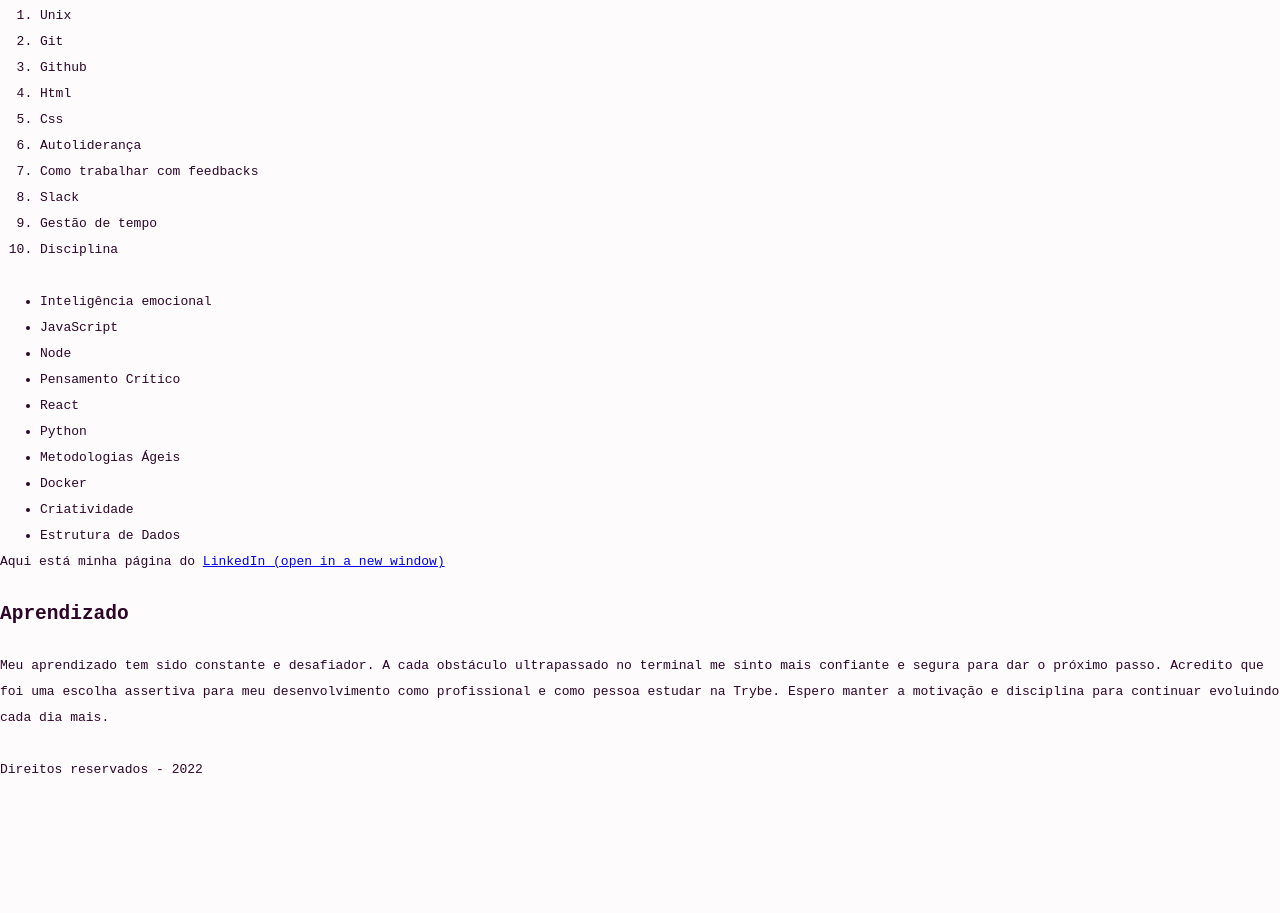
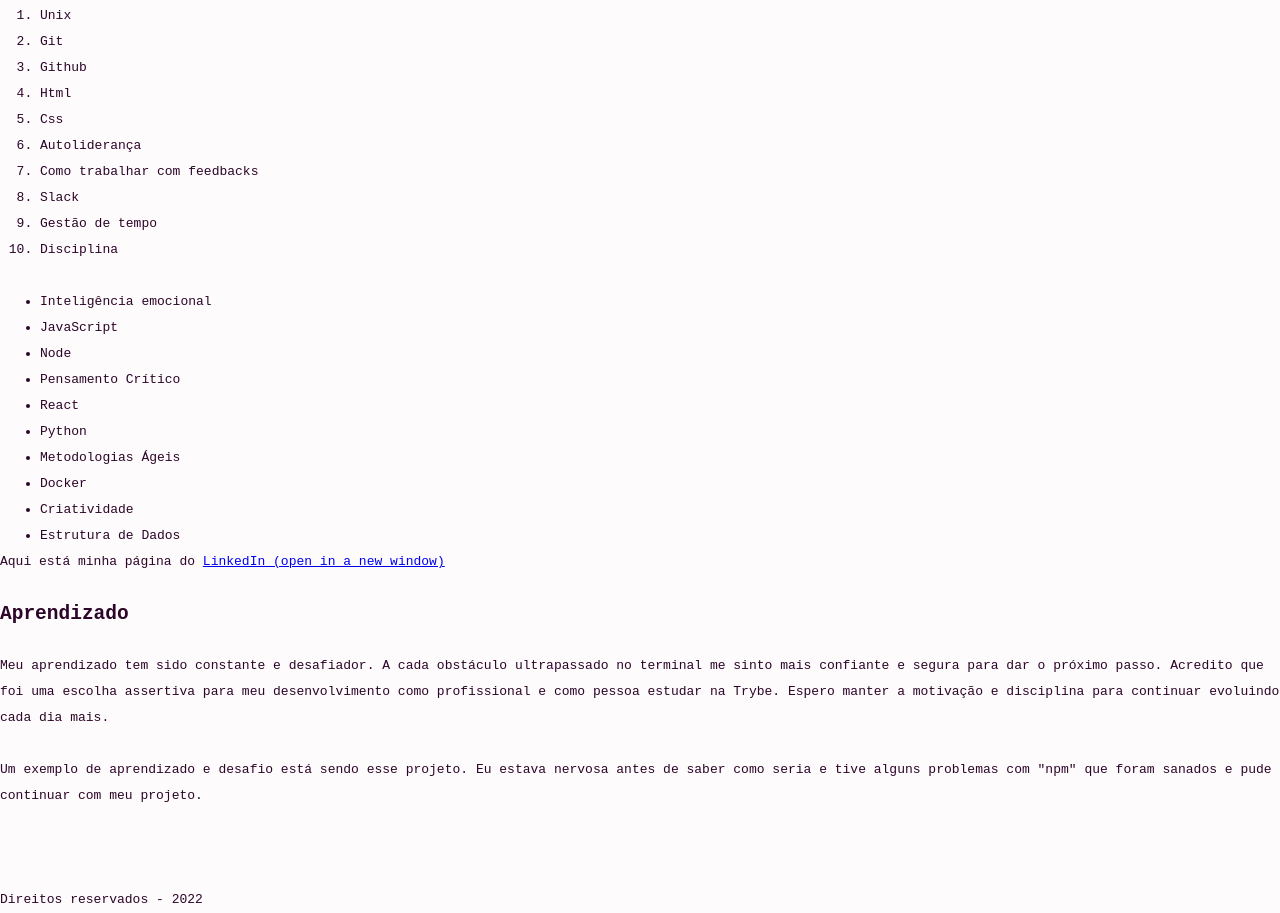
Before and after one commit to AlineSoliman/Projeto-Lessons-Lerned---Trybe, a plain HTML site: page index.html in a window 1280 px wide. Shown: the part 379-1292 px from the top of the page. Before the commit the page ends 1162 px from the top, so only its background shows below. Drawn offline with Linux system fonts and the light colour scheme.

Commit message:
inclui requisito 9

```diff
--- a/index.html
+++ b/index.html
@@ -59,6 +59,16 @@
             </article>
         </section>
         <br>
+        <section class="lado-direito">
+            <aside>
+                <p>
+                    Um exemplo de aprendizado e desafio está sendo esse projeto. Eu estava nervosa antes de saber como seria e tive alguns problemas com "npm" que foram sanados e pude continuar com meu projeto.
+                </p>
+            </aside>
+        </section>
+        <br>
+        <br>
+        <br>
         <footer id="rodape">
             Direitos reservados - 2022
         </footer>
```
